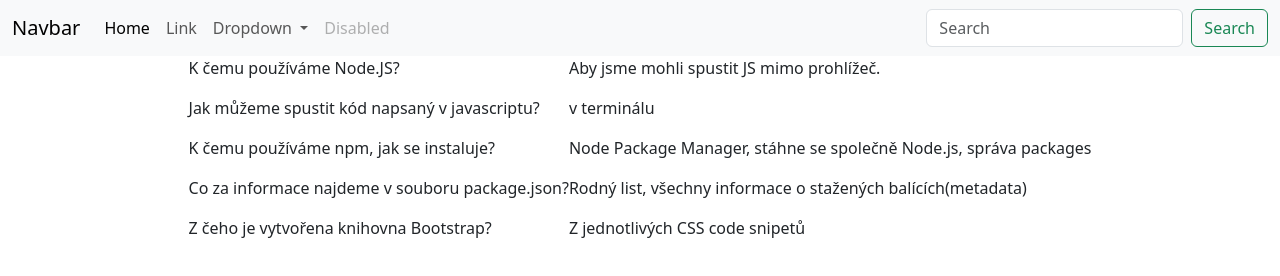
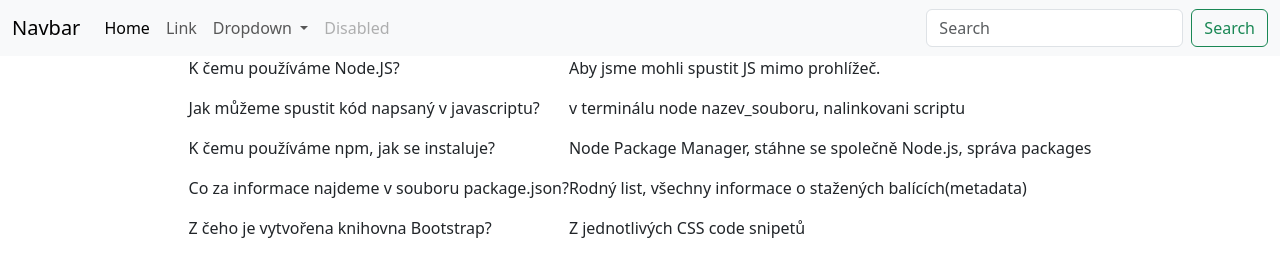
Before and after one commit to D0mmik/bootstrap-npm, a plain HTML site: page index.html in a window 1280 px wide. Drawn offline with nearby package versions, Linux system fonts and the light colour scheme.

Commit message:
lastcommit

```diff
--- a/index.html
+++ b/index.html
@@ -54,11 +54,13 @@
           </div>
           <div class="answers">
             <p>Aby jsme mohli spustit JS mimo prohlížeč.</p>
-            <p>v terminálu</p>
+            <p>v terminálu node nazev_souboru, nalinkovani scriptu</p>
             <p>Node Package Manager, stáhne se společně Node.js, správa packages</p>
             <p>Rodný list, všechny informace o stažených balících(metadata)</p>
             <p>Z jednotlivých CSS code snipetů</p>
           </div>
       </div>
+    <script src="/node_modules/bootstrap/dist/js/bootstrap.min.js"></script>
+
 </body>
 </html>
```
